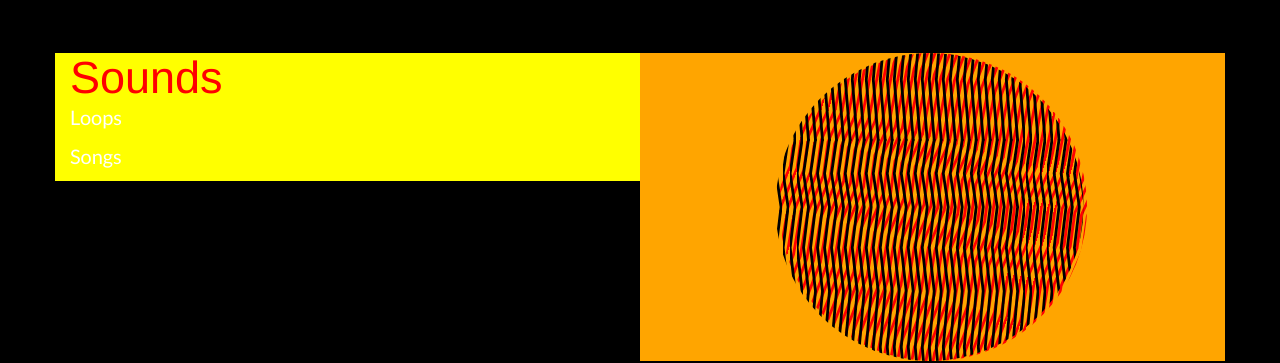
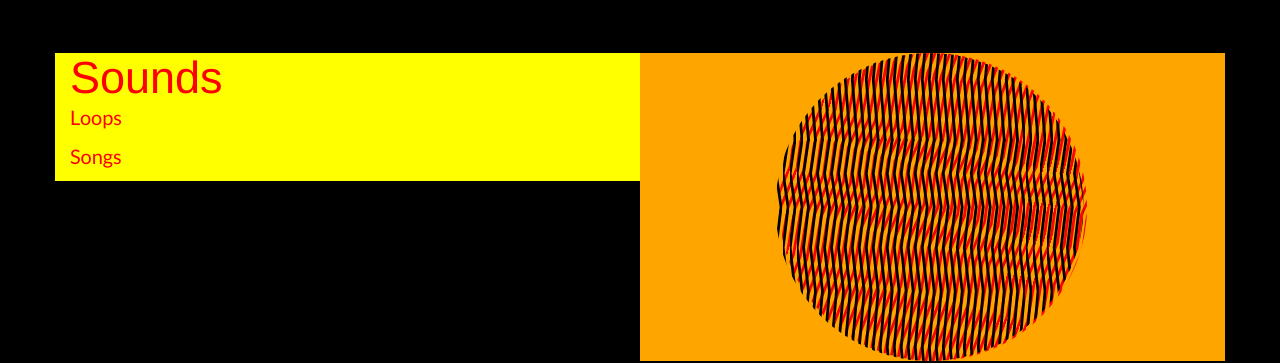
Before and after one commit to yukonnor/yukonnor.github.io, a Jekyll site: the page built from index.html, in a window 1280 px wide and 1400 px high, scrolled down 677 px. Shown: the part 150-513 px from the top of the window. Built offline with Jekyll 4.4.1, drawn with Linux system fonts in a browser that asks for light colours.

Commit message:
Update main.css

```diff
--- a/_includes/css/main.css
+++ b/_includes/css/main.css
@@ -27,6 +27,9 @@ a.active {
     outline: 0;
     color: #{{ site.color.primary }};
 }
+
+a.sounds:link {color:#ff0000;}
+a.sounds:hover {color:#ff0000;}
 
 h1,
 h2,
```
